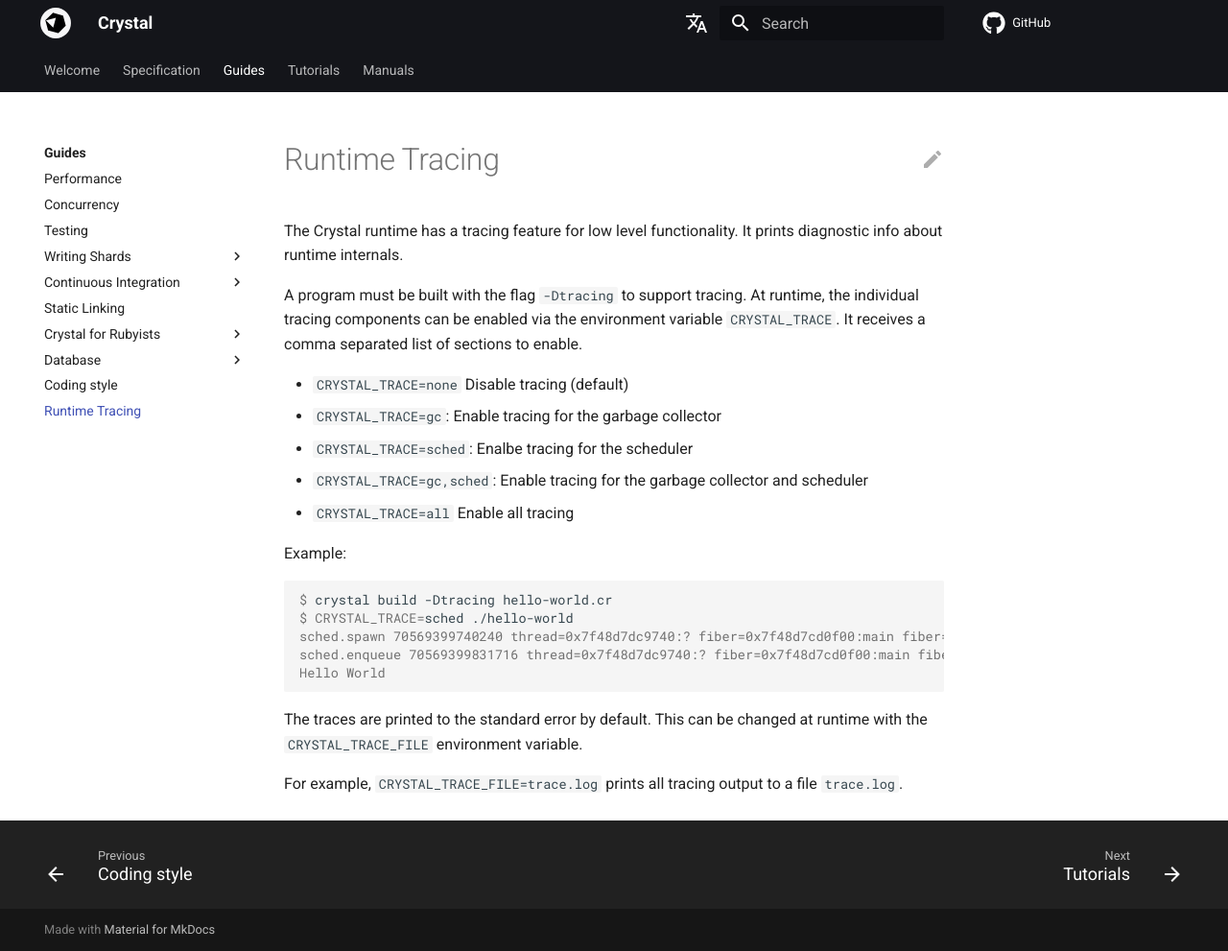
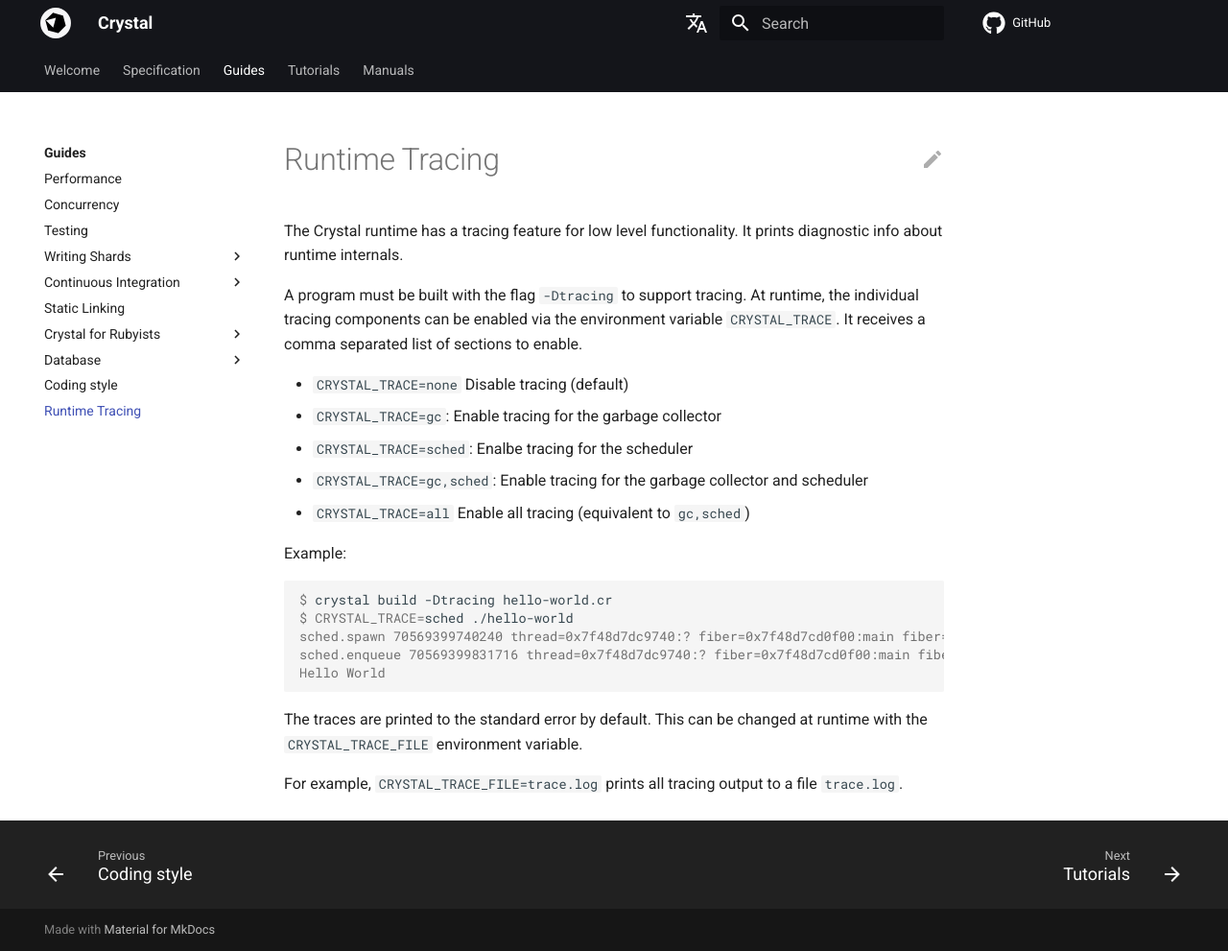
Before and after one commit to crystal-lang/crystal-book, an MkDocs documentation site: the page built from docs/guides/runtime_tracing.md, in a window 1280 px wide and 991 px high. Shown: the whole window at 96% size. Built offline with MkDocs 1.6.1 and Material for MkDocs 9.7.7, drawn with Linux system fonts in a browser that asks for light colours; nearby versions of some CDN libraries; library files that are not in the unit come from our copies; comment, search, counter and statistics services are not loaded; the version menu is left out.

Commit message:
Add equivalent

```diff
--- a/docs/guides/runtime_tracing.md
+++ b/docs/guides/runtime_tracing.md
@@ -9,7 +9,7 @@
 * `CRYSTAL_TRACE=gc`: Enable tracing for the garbage collector
 * `CRYSTAL_TRACE=sched`: Enalbe tracing for the scheduler
 * `CRYSTAL_TRACE=gc,sched`: Enable tracing for the garbage collector and scheduler
-* `CRYSTAL_TRACE=all` Enable all tracing
+* `CRYSTAL_TRACE=all` Enable all tracing (equivalent to `gc,sched`)
 
 Example:
 
```
